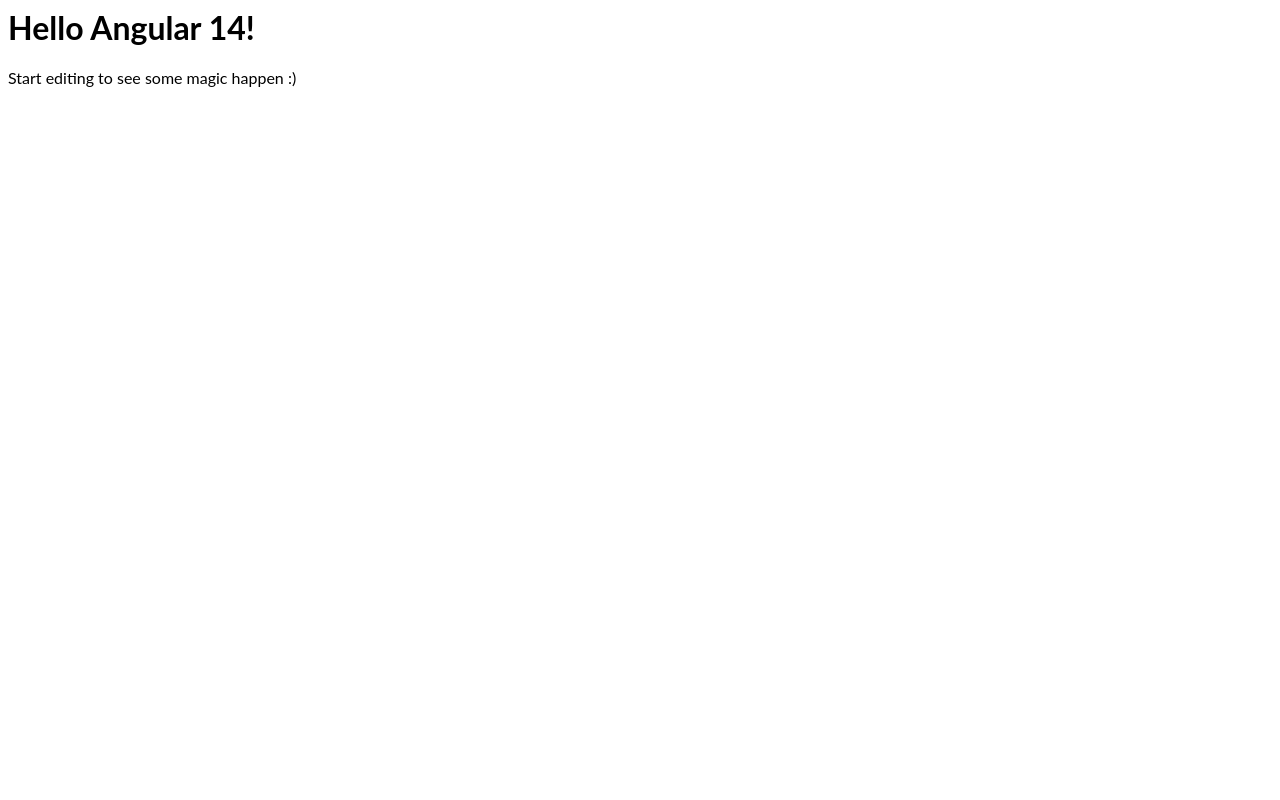
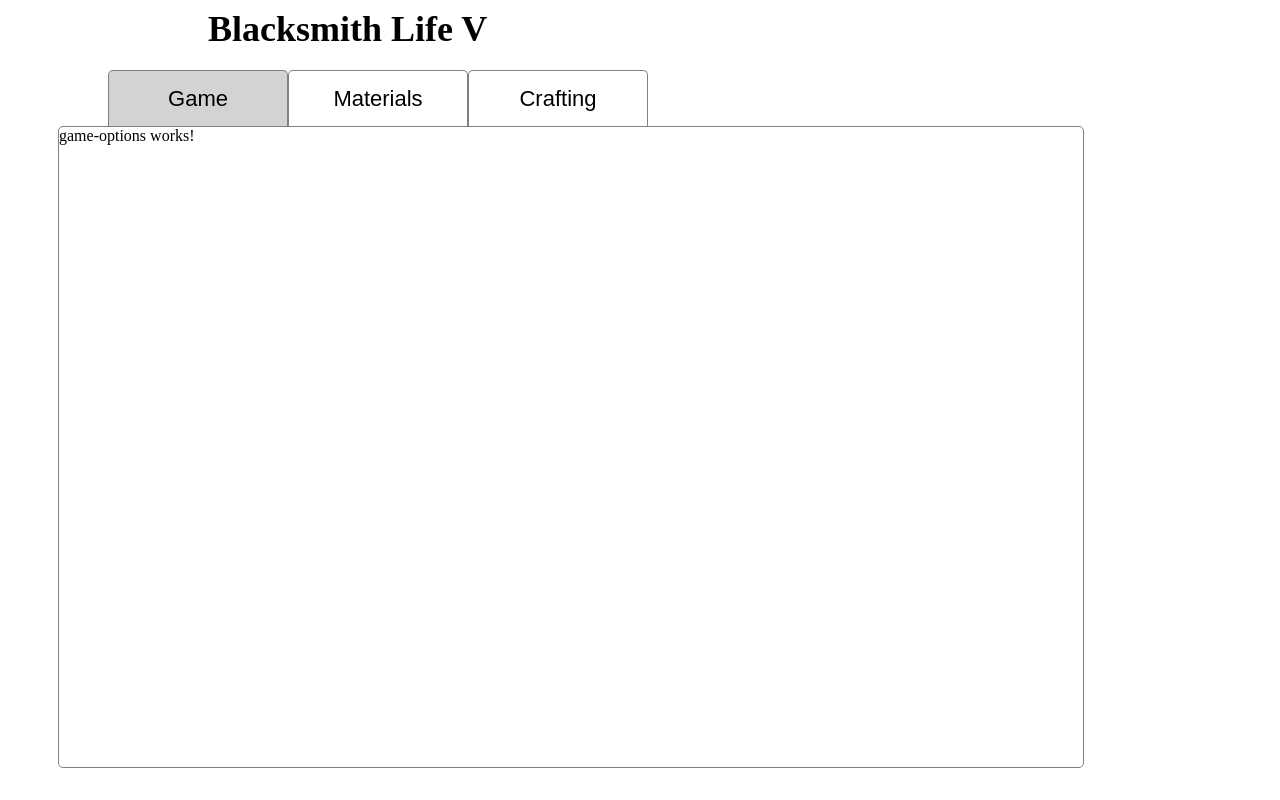
Before and after one commit to JFrederick25/Blacksmith-Life-v, an Angular app: page / in a window 1280 px wide. Built offline with nearby package versions, Linux system fonts and the light colour scheme.

Commit message:
5 files modified, 3 added, 1 deleted

```diff
--- a/src/app/app.component.css
+++ b/src/app/app.component.css
@@ -1,3 +1,16 @@
-p {
-  font-family: Lato;
+button {
+  width: 180px;
+  height: 56px;
+  font-size: 22px;
+  border-left: 1px solid gray;
+  border-top: 1px solid gray;
+  border-right: 1px solid gray;
+  border-bottom: none;
+  border-top-left-radius: 5px;
+  border-top-right-radius: 5px;
+  background-color: white;
 }
+
+button:hover {
+  background-color: rgb(236, 236, 236);
+}
--- a/src/app/app.component.html
+++ b/src/app/app.component.html
@@ -1,4 +1,23 @@
-<hello name="{{ name }}"></hello>
-<p>
-  Start editing to see some magic happen :)
-</p>
+<div style="display:flex; padding-left:200px; padding-bottom: 20px;">
+    <div style="font-size: 36px; font-weight: bold;">Blacksmith Life V</div>
+</div>
+
+<div>
+  <div style="padding-left:100px;">
+    <button [style.background-color]="setBackgroundColor('Game')" (click)="tabSelect('Game')">Game</button>
+    <button [style.background-color]="setBackgroundColor('Materials')" (click)="tabSelect('Materials')">Materials</button>
+    <button [style.background-color]="setBackgroundColor('Crafting')" (click)="tabSelect('Crafting')">Crafting</button>
+  </div>
+
+  <div style="border: 1px solid gray; border-radius: 5px; height: 80vh; width: 80vw; margin-left: 50px;">
+    <div *ngIf="selectedTab==='Game'">
+      <game-options></game-options>
+    </div>
+    <div *ngIf="selectedTab==='Materials'">
+      Materials
+    </div>
+    <div *ngIf="selectedTab==='Crafting'">
+      Crafting
+    </div>
+  </div>
+</div>
--- a/src/app/app.component.ts
+++ b/src/app/app.component.ts
@@ -6,5 +6,16 @@
   styleUrls: [ './app.component.css' ]
 })
 export class AppComponent  {
-  name = 'Angular ' + VERSION.major;
+  selectedTab: string = 'Game';
+
+  tabSelect(value: string) {
+    this.selectedTab = value;
+  }
+
+  setBackgroundColor(value: string) {
+    if (this.selectedTab === value) {
+      return 'lightgray';
+    }
+  }
+
 }
--- a/src/app/app.module.ts
+++ b/src/app/app.module.ts
@@ -3,11 +3,12 @@
 import { FormsModule } from '@angular/forms';
 
 import { AppComponent } from './app.component';
-import { HelloComponent } from './hello.component';
+import { GameOptionsComponent } from './components/game-options/game-options.component';
+
 
 @NgModule({
   imports:      [ BrowserModule, FormsModule ],
-  declarations: [ AppComponent, HelloComponent ],
+  declarations: [ AppComponent, GameOptionsComponent ],
   bootstrap:    [ AppComponent ]
 })
 export class AppModule { }
--- /dev/null
+++ b/src/app/components/game-options/game-options.component.html
@@ -0,0 +1 @@
+game-options works!
--- /dev/null
+++ b/src/app/components/game-options/game-options.component.ts
@@ -0,0 +1,15 @@
+import { Component, OnInit } from '@angular/core';
+
+@Component({
+  selector: 'game-options',
+  templateUrl: './game-options.component.html',
+  styleUrls: ['./game-options.component.css']
+})
+export class GameOptionsComponent implements OnInit {
+
+  constructor() { }
+
+  ngOnInit() {
+  }
+
+}
--- a/src/app/hello.component.ts
+++ /dev/null
@@ -1,10 +0,0 @@
-import { Component, Input } from '@angular/core';
-
-@Component({
-  selector: 'hello',
-  template: `<h1>Hello {{name}}!</h1>`,
-  styles: [`h1 { font-family: Lato; }`]
-})
-export class HelloComponent  {
-  @Input() name: string;
-}
```
Also changed, not shown: src/app/components/game-options/game-options.component.css (added), 1 other file (tests, documents, lock files or other folders).
